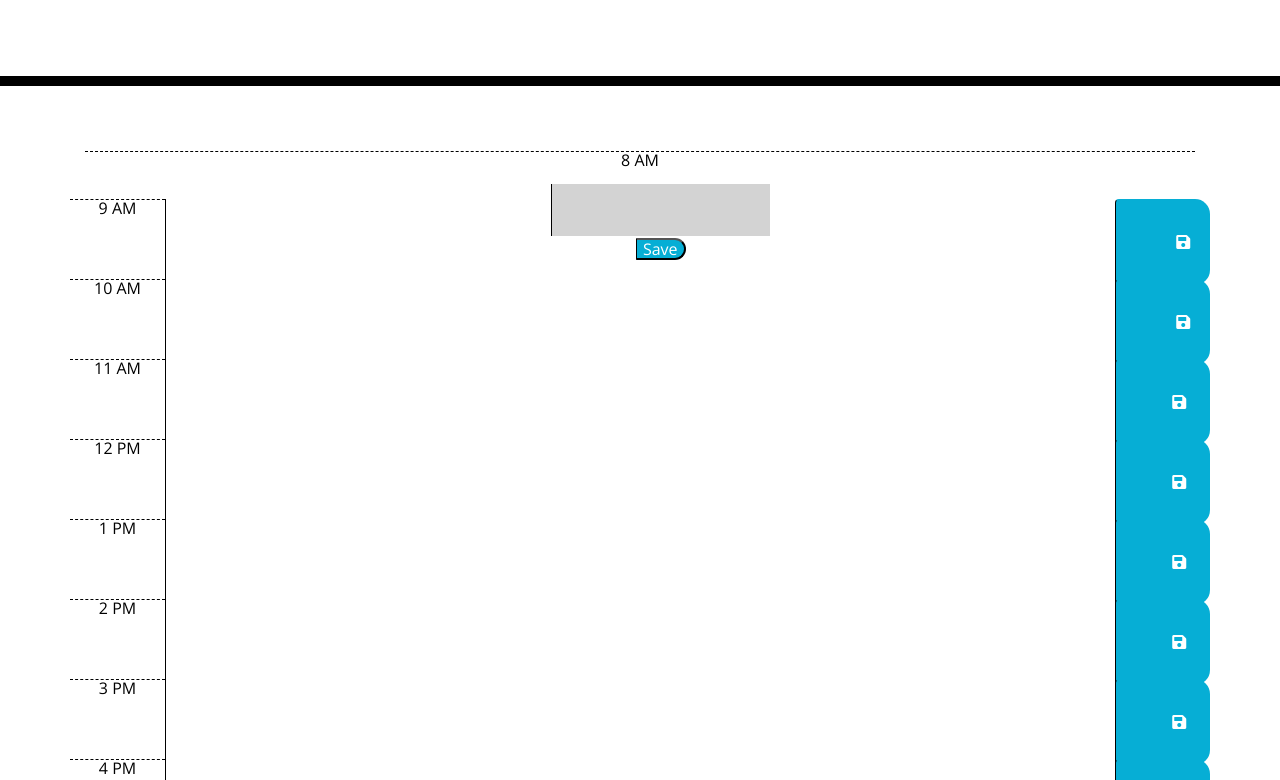
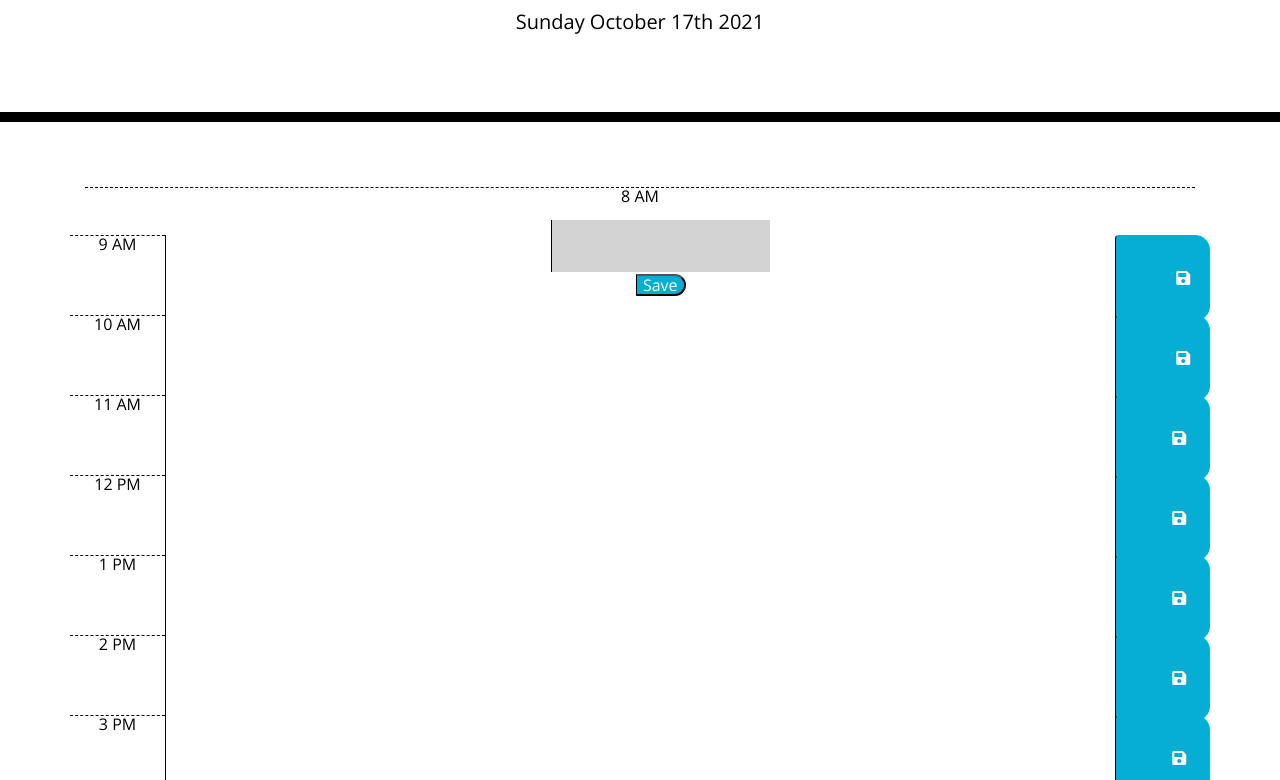
Before and after one commit to intisarmohamed/Work-Day-Planner-, a plain HTML site: page index.html in a window 1280 px wide. Shown: the part 182-962 px from the top of the page. Drawn offline with nearby package versions, Linux system fonts and the light colour scheme.

Commit message:
added cuurent day

```diff
--- a/script.js
+++ b/Assets/JS/script.js
@@ -3,6 +3,10 @@
 //functions
 //create a function which shows current day at the top of page
 // use moment.js
+// get current day
+// render current day
+$("#currentDay").text(moment().format("dddd MMMM Do YYYY"));
+console.log("#currentDay");
 
 //create a time block which is color coded depending on past, present, future
 // create a function with an if statement
--- a/index.html
+++ b/index.html
@@ -18,7 +18,7 @@
       href="https://fonts.googleapis.com/css?family=Open+Sans&display=swap"
       rel="stylesheet"
     />
-    <link rel="stylesheet" href="./style.css" />
+    <link rel="stylesheet" href="./Assets/css/style.css" />
     <title>Work Day Scheduler</title>
   </head>
 
@@ -115,6 +115,6 @@
 
     <script src="https://cdnjs.cloudflare.com/ajax/libs/jquery/3.2.1/jquery.min.js"></script>
     <script src="https://cdnjs.cloudflare.com/ajax/libs/moment.js/2.24.0/moment.min.js"></script>
-    <script src="./script.js"></script>
+    <script src="./Assets/JS/script.js"></script>
   </body>
 </html>
```
Also changed, not shown: Assets/css/style.css (renamed from style.css).
